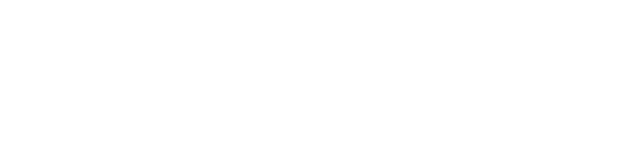
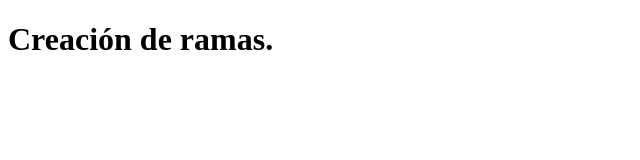
Before and after one commit to jtorresarias/repositorioCompartido, a plain HTML site: page index.html in a window 1280 px wide. Shown: the whole page, without its empty margins (0-640 px from the left). Drawn offline with Linux system fonts and the light colour scheme.

Commit message:
Se agrego el header y un h1 con titulo

```diff
--- a/index.html
+++ b/index.html
@@ -6,6 +6,11 @@
     <title>Pagina Web</title>
 </head>
 <body>
+    <header>
+        <h1>
+            Creación de ramas.
+        </h1>
+    </header>
 
 </body>
 </html>
```
